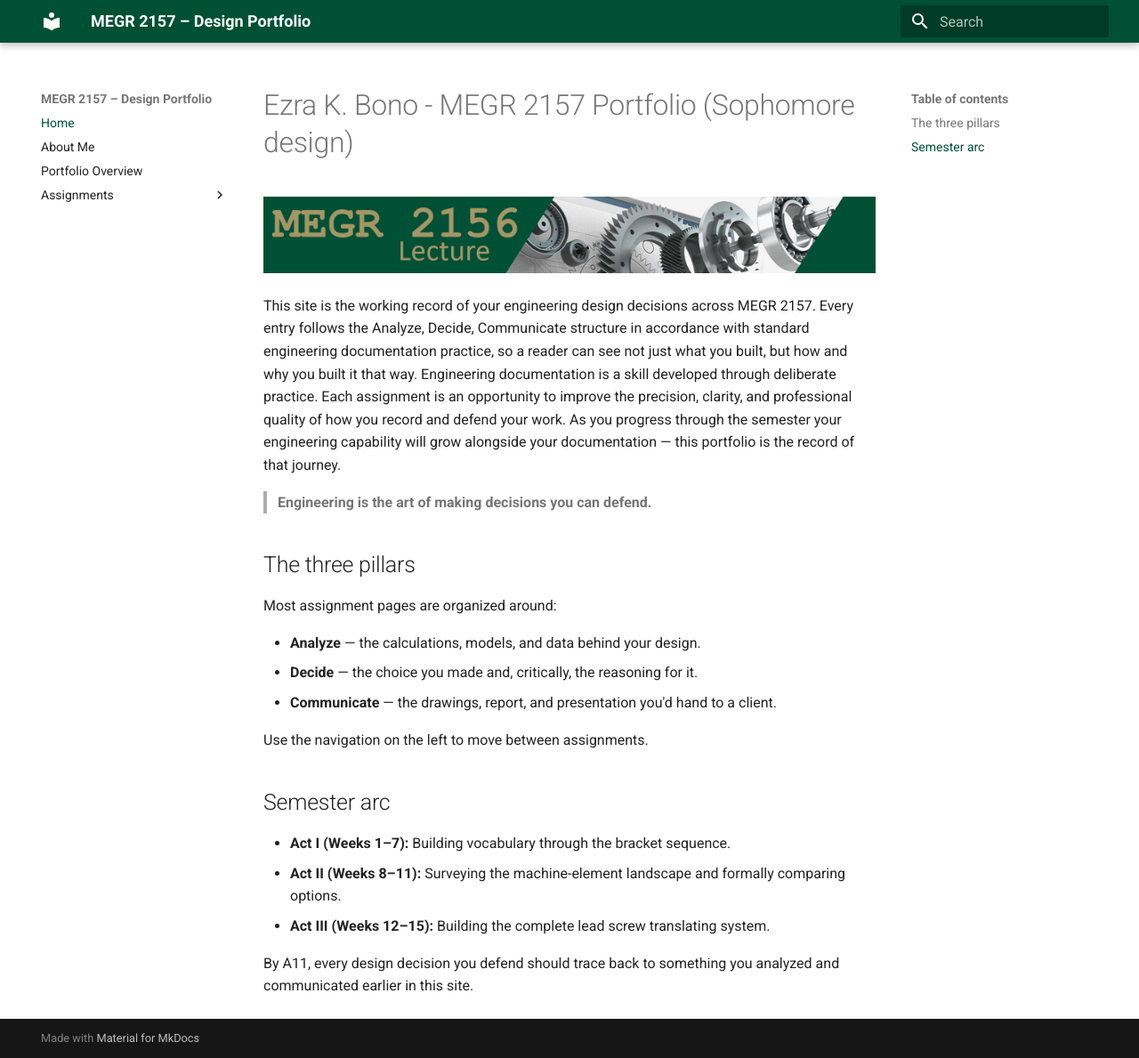
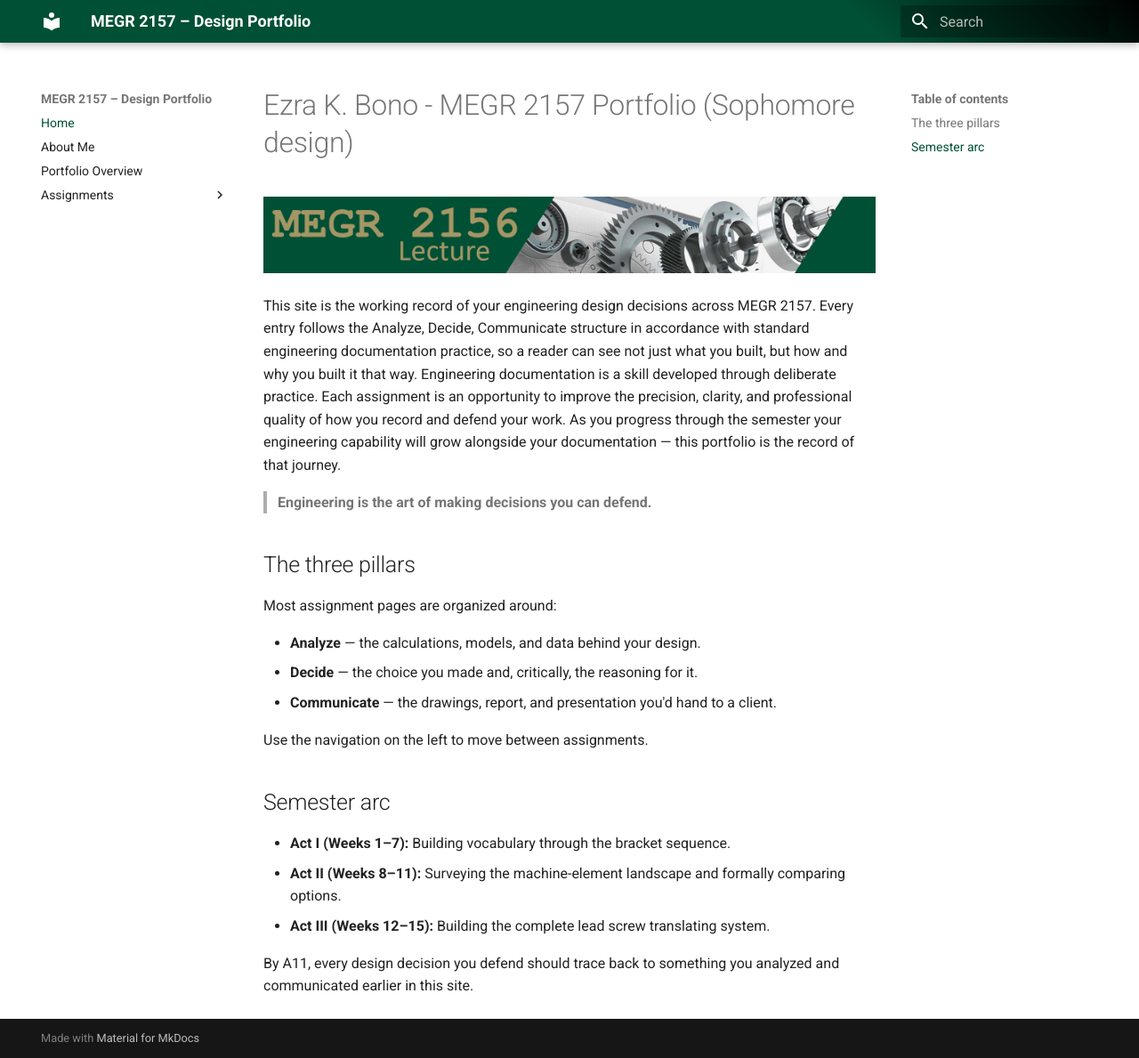
Before and after one commit to NumberOneZoomer/design-projects-portfolio-megr2157, an MkDocs documentation site: the page built from docs/index.md, in a window 1280 px wide and 1189 px high. Shown: the whole window at 89% size. Built offline with MkDocs 1.6.1 and Material for MkDocs 9.7.7, drawn with Linux system fonts in a browser that asks for light colours.

Commit message:
Add gradient background to md-header

```diff
--- a/docs/stylesheets/extra.css
+++ b/docs/stylesheets/extra.css
@@ -1,3 +1,6 @@
 :root > * {
   --md-primary-fg-color: #005035;
 }
+.md-header {
+  background: linear-gradient(45deg, #005035 75%, #000000);
+}
```
